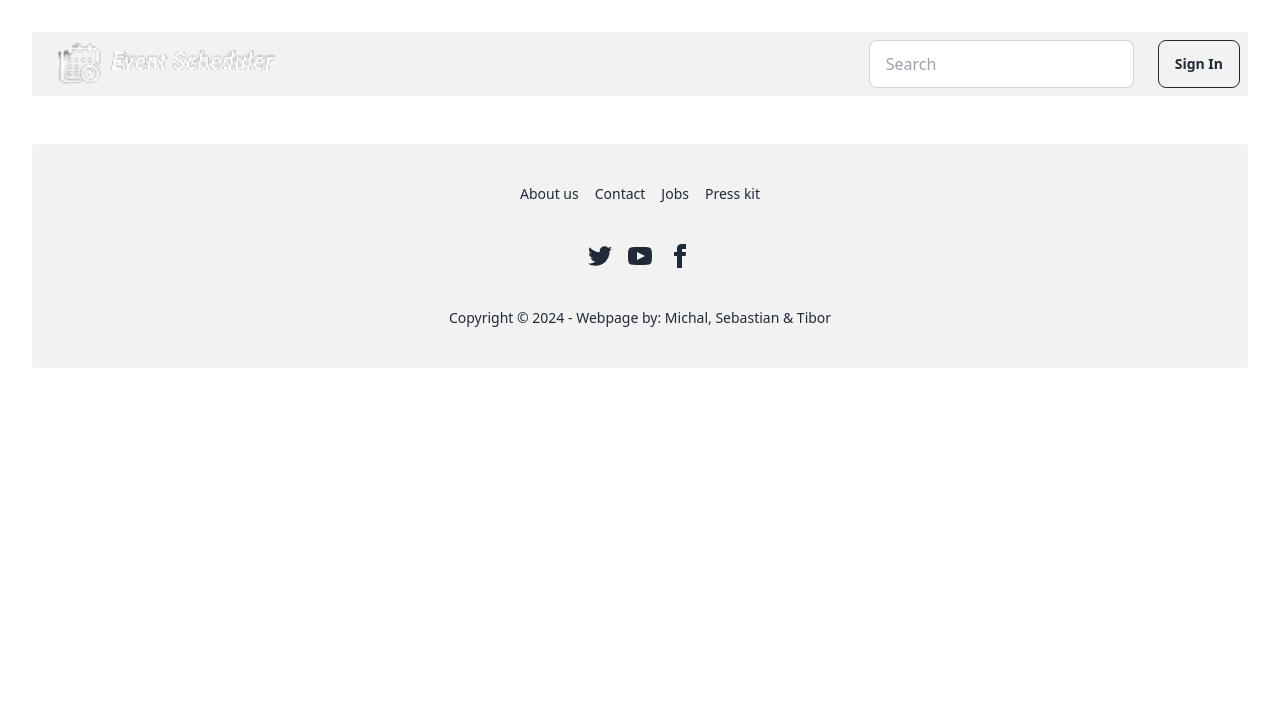
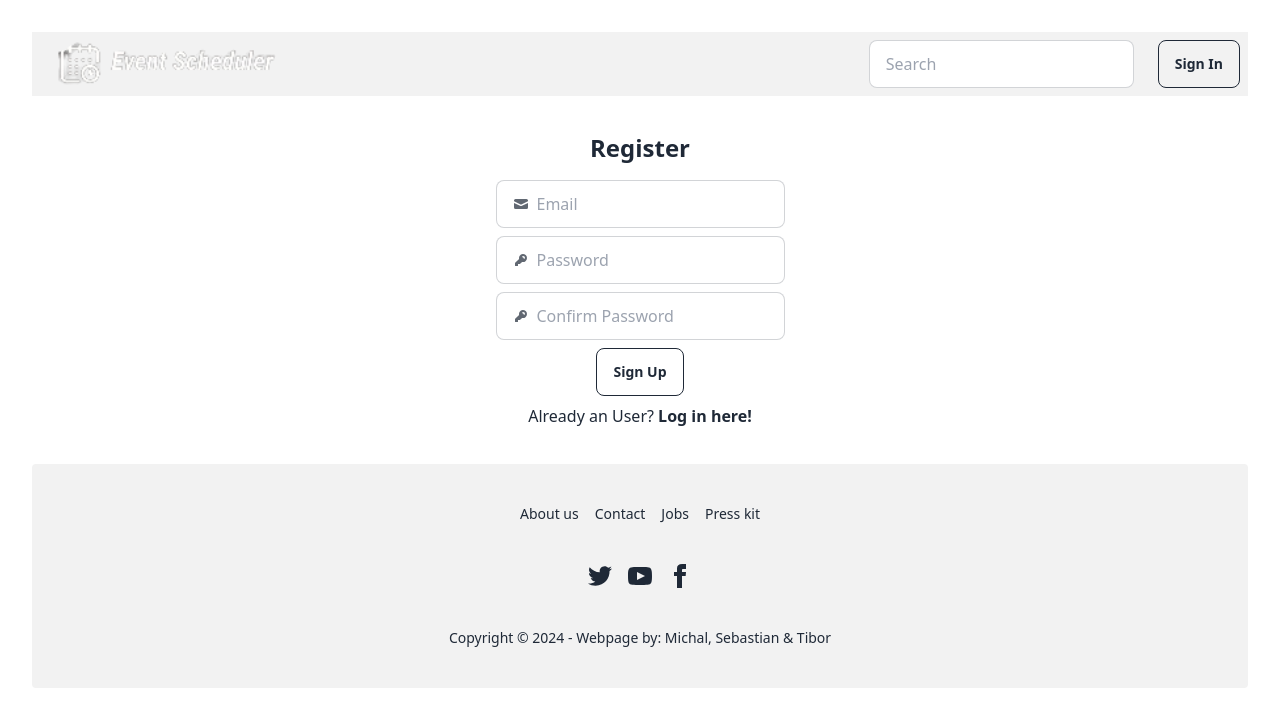
Before and after one commit to SebSchoeneberger/Event-scheduler, a React (Vite) app: page /signup in a window 1280 px wide. Shown: the top 726 px of the page. Built offline with nearby package versions, Linux system fonts and the light colour scheme.

Commit message:
Sign in and Sign up front end

```diff
--- a/src/App.jsx
+++ b/src/App.jsx
@@ -15,12 +15,14 @@
 import ProtectedLayout from './components/ProtectedLayout';
 import Layout from './components/Layout';
 import Home from './components/Home'
+import SignInForm from './components/SignInForm'
 
 function App() {
 
   const router = createBrowserRouter(createRoutesFromElements(
     <Route path='/' element={<Layout />}>
       <Route index element={<Home />}/>
+      <Route path='/signin' element={<SignInForm />}/>
       <Route path='/signup' element={<SignUpForm />}/>
       <Route path='/eventlist' element={<EventList />}/>
       <Route path='/eventdetails/:id' element={<EventDetails />}/>
--- a/src/components/Layout.jsx
+++ b/src/components/Layout.jsx
@@ -16,7 +16,7 @@
                 <div className="form-control">
                 <input type="text" placeholder="Search" className="input input-bordered w-24 md:w-auto" />
                 </div>
-                <Link to='/signup'>
+                <Link to='/signin'>
                 <button className="btn btn-outline btn-neutral">Sign In</button>
                 </Link>
 
--- a/src/components/SignInForm.jsx
+++ b/src/components/SignInForm.jsx
@@ -1,8 +1,66 @@
+import { Link } from "react-router-dom";
+
 function SignInForm() {
-    return (
-        <>
-        </>
-     );
+  return (
+    <>
+      <div className="flex justify-center">
+        <form className="w-64 flex flex-col gap-2 justify-center items-center h-80">
+          <h2 className="text-2xl pb-2 font-bold">Sign in</h2>
+          <label className="input input-bordered flex items-center gap-2">
+            <svg
+              xmlns="http://www.w3.org/2000/svg"
+              viewBox="0 0 16 16"
+              fill="currentColor"
+              className="h-4 w-4 opacity-70"
+            >
+              <path d="M2.5 3A1.5 1.5 0 0 0 1 4.5v.793c.026.009.051.02.076.032L7.674 8.51c.206.1.446.1.652 0l6.598-3.185A.755.755 0 0 1 15 5.293V4.5A1.5 1.5 0 0 0 13.5 3h-11Z" />
+              <path d="M15 6.954 8.978 9.86a2.25 2.25 0 0 1-1.956 0L1 6.954V11.5A1.5 1.5 0 0 0 2.5 13h11a1.5 1.5 0 0 0 1.5-1.5V6.954Z" />
+            </svg>
+            <input
+              type="text"
+              className="grow"
+              placeholder="Email" />
+          </label>
+
+          <label className="input input-bordered flex items-center gap-2">
+            <svg
+              xmlns="http://www.w3.org/2000/svg"
+              viewBox="0 0 16 16"
+              fill="currentColor"
+              className="h-4 w-4 opacity-70"
+            >
+              <path
+                fillRule="evenodd"
+                d="M14 6a4 4 0 0 1-4.899 3.899l-1.955 1.955a.5.5 0 0 1-.353.146H5v1.5a.5.5 0 0 1-.5.5h-2a.5.5 0 0 1-.5-.5v-2.293a.5.5 0 0 1 .146-.353l3.955-3.955A4 4 0 1 1 14 6Zm-4-2a.75.75 0 0 0 0 1.5.5.5 0 0 1 .5.5.75.75 0 0 0 1.5 0 2 2 0 0 0-2-2Z"
+                clipRule="evenodd"
+              />
+            </svg>
+            <input
+              type="password"
+              className="grow"
+              value="password" />
+          </label>
+          <div className="form-control">
+            <label className="label cursor-pointer">
+              <span className="label-text pr-10">Remember me</span>
+              <input
+                type="checkbox"
+                defaultChecked
+                className="checkbox checkbox-sm"
+              />
+            </label>
+          </div>
+          <button className="btn btn-outline btn-neutral">Login</button>
+          <span>
+            New Here?{" "}
+            <Link to="/signup">
+              <a className="link link-hover font-bold">Sign up here!</a>
+            </Link>
+          </span>
+        </form>
+      </div>
+    </>
+  );
 }
 
 export default SignInForm;
--- a/src/components/SignUpForm.jsx
+++ b/src/components/SignUpForm.jsx
@@ -1,6 +1,66 @@
+import { Link } from "react-router-dom";
+
 function SignUpForm() {
     return (
         <>
+        <div className="flex justify-center">
+                <form className="w-64 flex flex-col gap-2 justify-center items-center h-80">
+                    <h2 className="text-2xl pb-2 font-bold"> Register</h2>
+                    <label className="input input-bordered flex items-center gap-2">
+                    <svg
+                        xmlns="http://www.w3.org/2000/svg"
+                        viewBox="0 0 16 16"
+                        fill="currentColor"
+                        className="h-4 w-4 opacity-70">
+                        <path
+                        d="M2.5 3A1.5 1.5 0 0 0 1 4.5v.793c.026.009.051.02.076.032L7.674 8.51c.206.1.446.1.652 0l6.598-3.185A.755.755 0 0 1 15 5.293V4.5A1.5 1.5 0 0 0 13.5 3h-11Z" />
+                        <path
+                        d="M15 6.954 8.978 9.86a2.25 2.25 0 0 1-1.956 0L1 6.954V11.5A1.5 1.5 0 0 0 2.5 13h11a1.5 1.5 0 0 0 1.5-1.5V6.954Z" />
+                    </svg>
+                    <input
+                      type="text"
+                      className="grow"
+                      placeholder="Email" />
+                    </label>
+
+                    <label className="input input-bordered flex items-center gap-2">
+                    <svg
+                        xmlns="http://www.w3.org/2000/svg"
+                        viewBox="0 0 16 16"
+                        fill="currentColor"
+                        className="h-4 w-4 opacity-70">
+                        <path
+                        fillRule="evenodd"
+                        d="M14 6a4 4 0 0 1-4.899 3.899l-1.955 1.955a.5.5 0 0 1-.353.146H5v1.5a.5.5 0 0 1-.5.5h-2a.5.5 0 0 1-.5-.5v-2.293a.5.5 0 0 1 .146-.353l3.955-3.955A4 4 0 1 1 14 6Zm-4-2a.75.75 0 0 0 0 1.5.5.5 0 0 1 .5.5.75.75 0 0 0 1.5 0 2 2 0 0 0-2-2Z"
+                        clipRule="evenodd" />
+                    </svg>
+                    <input
+                      type="text"
+                      className="grow"
+                      placeholder="Password" />
+                    </label>
+
+                    <label className="input input-bordered flex items-center gap-2">
+                    <svg
+                        xmlns="http://www.w3.org/2000/svg"
+                        viewBox="0 0 16 16"
+                        fill="currentColor"
+                        className="h-4 w-4 opacity-70">
+                        <path
+                        fillRule="evenodd"
+                        d="M14 6a4 4 0 0 1-4.899 3.899l-1.955 1.955a.5.5 0 0 1-.353.146H5v1.5a.5.5 0 0 1-.5.5h-2a.5.5 0 0 1-.5-.5v-2.293a.5.5 0 0 1 .146-.353l3.955-3.955A4 4 0 1 1 14 6Zm-4-2a.75.75 0 0 0 0 1.5.5.5 0 0 1 .5.5.75.75 0 0 0 1.5 0 2 2 0 0 0-2-2Z"
+                        clipRule="evenodd" />
+                    </svg>
+                   <input
+                      type="text"
+                      className="grow"
+                      placeholder="Confirm Password" />
+                    </label>
+
+                    <button className="btn btn-outline btn-neutral">Sign Up</button>
+                    <span>Already an User? <Link to="/signin"><a className="link link-hover font-bold">Log in here!</a></Link></span>
+                </form>
+       </div>
         </>
      );
 }
```
